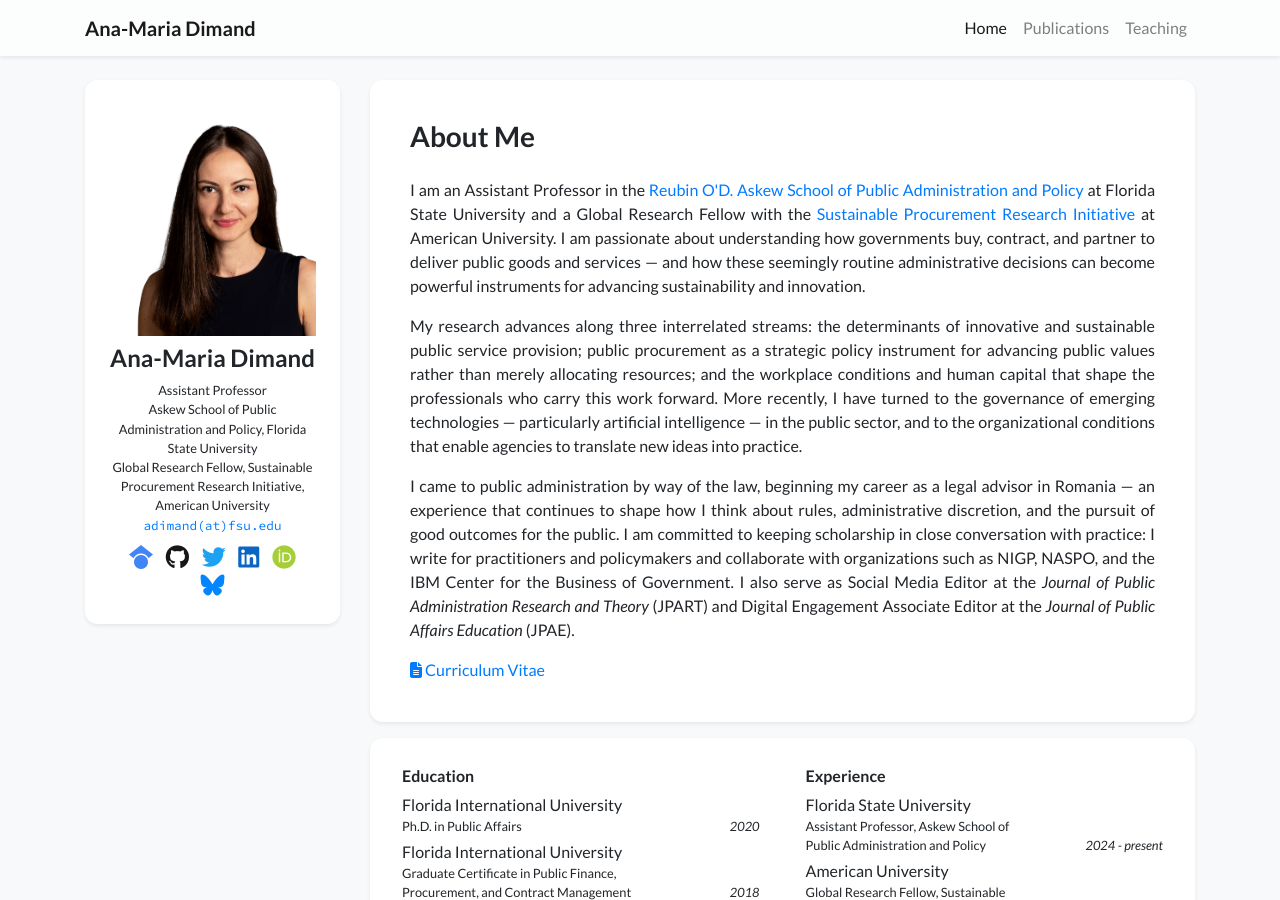
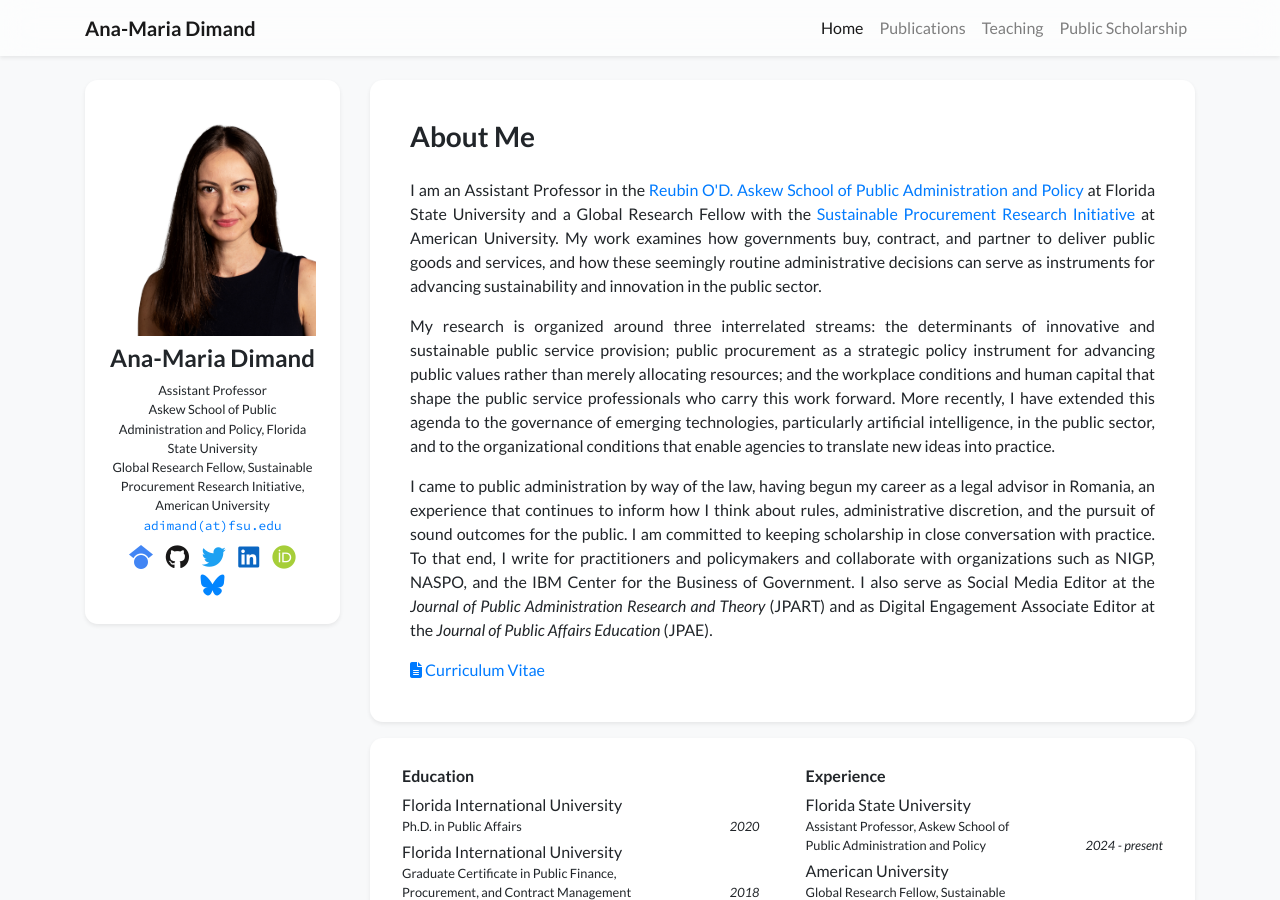
Before and after one commit to anamariadimand/anamariadimand.github.io, a Jekyll site: the page built from index.html, in a window 1280 px wide and 900 px high. Built offline with Jekyll 4.4.1, drawn with Linux system fonts in a browser that asks for light colours; nearby versions of some CDN libraries; a style sheet for code colours, icons or effects is not loaded.

Commit message:
Add Public Scholarship page; rewrite bio without em-dashes
Co-Authored-By: Claude Opus 4.8 <noreply@anthropic.com>

```diff
--- a/_data/navigation.yml
+++ b/_data/navigation.yml
@@ -6,3 +6,5 @@ pages:
   url: /publications
 - name: Teaching
   url: /teaching
+- name: Public Scholarship
+  url: /public-scholarship
--- a/_data/profile.yml
+++ b/_data/profile.yml
@@ -23,26 +23,26 @@ short_bio: >-
     I am an Assistant Professor in the <a href="https://cosspp.fsu.edu/askew/" target="_blank">Reubin O'D. Askew
     School of Public Administration and Policy</a> at Florida State University and a Global Research Fellow with the
     <a href="https://kogod.american.edu/sustainable-procurement-research-initiative-people-and-partners" target="_blank">Sustainable
-    Procurement Research Initiative</a> at American University. I am passionate about understanding how governments buy,
-    contract, and partner to deliver public goods and services &mdash; and how these seemingly routine administrative
-    decisions can become powerful instruments for advancing sustainability and innovation.
+    Procurement Research Initiative</a> at American University. My work examines how governments buy, contract, and
+    partner to deliver public goods and services, and how these seemingly routine administrative decisions can serve
+    as instruments for advancing sustainability and innovation in the public sector.
   </p>
   <p>
-    My research advances along three interrelated streams: the determinants of innovative and sustainable public
+    My research is organized around three interrelated streams: the determinants of innovative and sustainable public
     service provision; public procurement as a strategic policy instrument for advancing public values rather than
-    merely allocating resources; and the workplace conditions and human capital that shape the professionals who
-    carry this work forward. More recently, I have turned to the governance of emerging technologies &mdash;
-    particularly artificial intelligence &mdash; in the public sector, and to the organizational conditions that
-    enable agencies to translate new ideas into practice.
+    merely allocating resources; and the workplace conditions and human capital that shape the public service
+    professionals who carry this work forward. More recently, I have extended this agenda to the governance of
+    emerging technologies, particularly artificial intelligence, in the public sector, and to the organizational
+    conditions that enable agencies to translate new ideas into practice.
   </p>
   <p>
-    I came to public administration by way of the law, beginning my career as a legal advisor in Romania &mdash; an
-    experience that continues to shape how I think about rules, administrative discretion, and the pursuit of good
-    outcomes for the public. I am committed to keeping scholarship in close conversation with practice: I write for
-    practitioners and policymakers and collaborate with organizations such as NIGP, NASPO, and the IBM Center for the
-    Business of Government. I also serve as Social Media Editor at the <em>Journal of Public Administration Research
-    and Theory</em> (JPART) and Digital Engagement Associate Editor at the <em>Journal of Public Affairs Education</em>
-    (JPAE).
+    I came to public administration by way of the law, having begun my career as a legal advisor in Romania, an
+    experience that continues to inform how I think about rules, administrative discretion, and the pursuit of sound
+    outcomes for the public. I am committed to keeping scholarship in close conversation with practice. To that end,
+    I write for practitioners and policymakers and collaborate with organizations such as NIGP, NASPO, and the IBM
+    Center for the Business of Government. I also serve as Social Media Editor at the <em>Journal of Public
+    Administration Research and Theory</em> (JPART) and as Digital Engagement Associate Editor at the <em>Journal of
+    Public Affairs Education</em> (JPAE).
   </p>
 
 portrait_url: /assets/images/photos/ana_headshot.png
--- /dev/null
+++ b/public-scholarship.html
@@ -0,0 +1,62 @@
+---
+layout: default
+title : Public Scholarship
+navbar_title: Public Scholarship
+---
+
+<div class="row">
+    <div class="col-12 col-lg-10">
+
+        <h2 class="pt-4">Public-Facing Scholarship</h2>
+        <p class="text-muted">
+            Selected work written for practitioners, policymakers, and the broader public, alongside applied
+            research reports prepared for partner organizations.
+        </p>
+
+        <!-- Research Reports -->
+        <div class="row mt-3">
+            <div class="col">
+                <div class="card border-0 shadow-sm bg-white">
+                    <div class="card-body p-4">
+                        <h5 class="mb-3">Research Reports</h5>
+                        <ul class="list-unstyled mb-0">
+                            <li class="d-flex small mb-3"><div><strong>Dimand, A.-M.</strong> (contributor). The State of the Public Procurement Profession: Trends, Insights, and Outlook. <em>NIGP: The Institute for Public Procurement.</em></div><div class="ml-auto pl-3 no-break"><em>2026</em></div></li>
+                            <li class="d-flex small mb-3"><div><strong>Dimand, A.-M.</strong>, &amp; Patrucco, A. S. AI-Powered Procurement: Harnessing AI's Potential for More Efficient State Procurement Practices. <em>NASPO &amp; NASCIO.</em></div><div class="ml-auto pl-3 no-break"><em>2024</em></div></li>
+                            <li class="d-flex small mb-3"><div>Patrucco, A. S., &amp; <strong>Dimand, A.-M.</strong> Transparency and Open Data in Public Procurement: An Analysis of European Union Member States. <em>Publications Office of the European Union.</em></div><div class="ml-auto pl-3 no-break"><em>2024</em></div></li>
+                            <li class="d-flex small mb-3"><div><strong>Dimand, A.-M.</strong>, Schwoerer, K., Patrucco, A. S., &amp; Murtazashvili, I. Design Principles for Responsible Use of AI Through Public Procurement. <em>Transforming the Business of Government</em> (Ch. 8). IBM Center for the Business of Government.</div><div class="ml-auto pl-3 no-break"><em>2023</em></div></li>
+                            <li class="d-flex small mb-3"><div>Patrucco, A. S., &amp; <strong>Dimand, A.-M.</strong> Job Order Contracting (JOC) as an Alternative Project Delivery Method: Challenges and Opportunities. <em>Prepared for Gordian and NIGP.</em></div><div class="ml-auto pl-3 no-break"><em>2021</em></div></li>
+                            <li class="d-flex small mb-0"><div>Trammell, E., &amp; <strong>Dimand, A.-M.</strong> 2019 Local Government Agency Sustainable Procurement Study. <em>NIGP: The Institute for Public Procurement.</em></div><div class="ml-auto pl-3 no-break"><em>2019</em></div></li>
+                        </ul>
+                    </div>
+                </div>
+            </div>
+        </div>
+
+        <!-- Commentaries & Public Writing -->
+        <div class="row mt-3 mb-4">
+            <div class="col">
+                <div class="card border-0 shadow-sm bg-white">
+                    <div class="card-body p-4">
+                        <h5 class="mb-3">Commentaries &amp; Public Writing</h5>
+                        <ul class="list-unstyled mb-0">
+                            <li class="d-flex small mb-3"><div><strong>Dimand, A.-M.</strong>, Brunjes, B., &amp; Patrucco, A. S. Falling into Procurement and Growing into It. Guest column, <em>Barrett and Greene, Inc.</em></div><div class="ml-auto pl-3 no-break"><em>2026</em></div></li>
+                            <li class="d-flex small mb-3"><div>Rodriguez-Plesa, E., Alkadry, M. G., &amp; <strong>Dimand, A.-M.</strong> How Unions Help Close Gender Pay Gaps in Public Sector Organizations. <em>Sage.</em></div><div class="ml-auto pl-3 no-break"><em>2025</em></div></li>
+                            <li class="d-flex small mb-3"><div><strong>Dimand, A.-M.</strong>, Schwoerer, K., Patrucco, A. S., &amp; Murtazashvili, I. Applying Design Principles for Responsible AI in Homeland Security. <em>Homeland Security Today.</em></div><div class="ml-auto pl-3 no-break"><em>2024</em></div></li>
+                            <li class="d-flex small mb-3"><div><strong>Dimand, A.-M.</strong>, &amp; Neshkova, M. I. How External Pressure from Stakeholders Can Encourage Local Governments to Buy Green. <em>LSE USAPP.</em></div><div class="ml-auto pl-3 no-break"><em>2023</em></div></li>
+                            <li class="d-flex small mb-3"><div>Dotan, R., Rial, E., <strong>Dimand, A.-M.</strong>, &amp; Dignum, V. How to Manage AI Procurement in Public Administration. <em>World Economic Forum.</em></div><div class="ml-auto pl-3 no-break"><em>2023</em></div></li>
+                            <li class="d-flex small mb-3"><div>Patrucco, A. S., &amp; <strong>Dimand, A.-M.</strong> Procurement and Contract Management Mesh: Unpacking the Role of Contracting Professionals in Strategic Procurement Management. <em>Contract Management.</em></div><div class="ml-auto pl-3 no-break"><em>2023</em></div></li>
+                            <li class="d-flex small mb-3"><div><strong>Dimand, A.-M.</strong>, Darnall, N., &amp; Behravesh, S. Leveraging Procurement for a Sustainable Future. <em>International Review of Public Administration (RRPA).</em></div><div class="ml-auto pl-3 no-break"><em>2023</em></div></li>
+                            <li class="d-flex small mb-3"><div><strong>Dimand, A.-M.</strong> The Overlooked Weapon in the Fight Against Climate Change. <em>Medium.</em></div><div class="ml-auto pl-3 no-break"><em>2022</em></div></li>
+                            <li class="d-flex small mb-3"><div><strong>Dimand, A.-M.</strong>, &amp; Horn, R. Five Ways Job Order Contracting Shortens the Construction Procurement Timeline. <em>American City &amp; County.</em></div><div class="ml-auto pl-3 no-break"><em>2022</em></div></li>
+                            <li class="d-flex small mb-3"><div><strong>Dimand, A.-M.</strong>, &amp; Brunjes, B. The Trump Administration Feuded with State and Local Leaders over Pandemic Response. <em>The Conversation.</em></div><div class="ml-auto pl-3 no-break"><em>2021</em></div></li>
+                            <li class="d-flex small mb-3"><div><strong>Dimand, A.-M.</strong> Congress Passes a $1T Infrastructure Bill: How Does the Government Spend That Much Money? <em>The Conversation.</em></div><div class="ml-auto pl-3 no-break"><em>2021</em></div></li>
+                            <li class="d-flex small mb-3"><div><strong>Dimand, A.-M.</strong> Green Public Procurement as a Tool for the Green New Deal. <em>Public Administration Review.</em></div><div class="ml-auto pl-3 no-break"><em>2019</em></div></li>
+                            <li class="d-flex small mb-0"><div><strong>Dimand, A.-M.</strong> Book Review of <em>A Good Life on a Finite Earth: The Political Economy of Green Growth</em> by Daniel J. Fiorino. <em>Public Administration Review.</em></div><div class="ml-auto pl-3 no-break"><em>2019</em></div></li>
+                        </ul>
+                    </div>
+                </div>
+            </div>
+        </div>
+
+    </div>
+</div>
```
